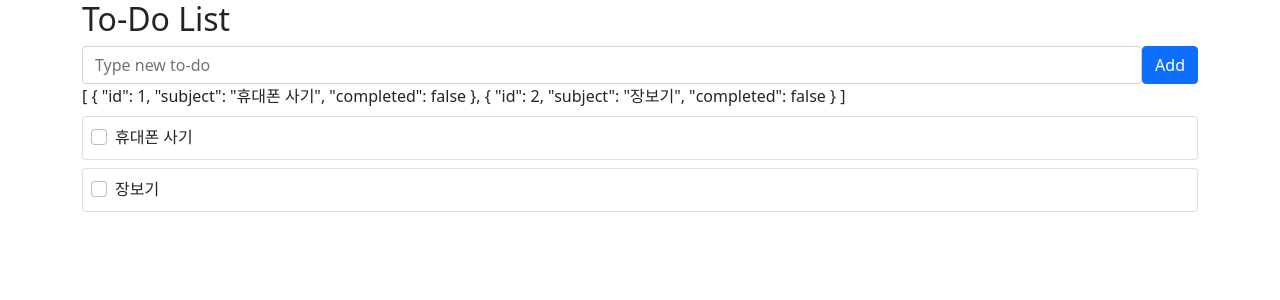
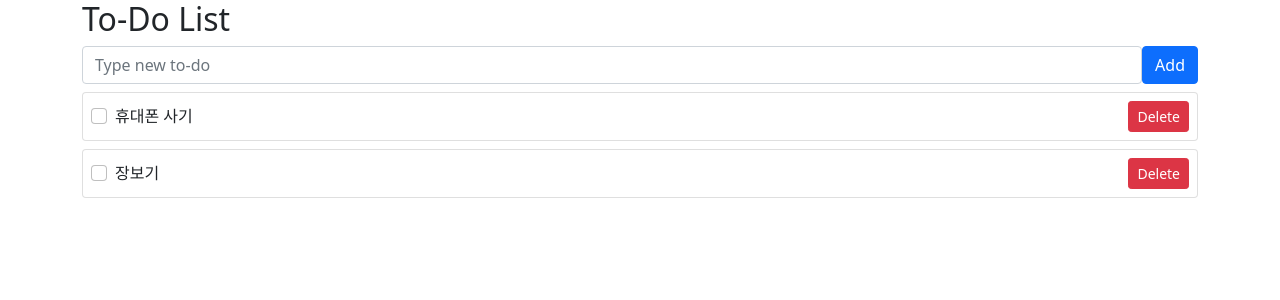
Before and after one commit to sannimdev/vue3-beginner-kossiecoder, a Vue app: page / in a window 1280 px wide. Shown: the top 300 px of the page. Built offline with nearby package versions, Linux system fonts and the light colour scheme.

Commit message:
16강: 배열에서 아이템 삭제하기

```diff
--- a/src/App.vue
+++ b/src/App.vue
@@ -17,16 +17,21 @@
             </div>
             <div v-show="hasError" style="color: red;">This field cannot be empty</div>
         </form>
-        {{ todos }}
-        <div class="card mt-2" v-for="todo in todos" :key="todo.id">
-            <div class="card-body p-2">
-                <div class="form-check">
+        <div v-if="!todos.length">
+            추가된 Todo가 없습니다.
+        </div>
+        <div class="card mt-2" v-for="(todo, index) in todos" :key="todo.id">
+            <div class="card-body p-2 d-flex align-items-center">
+                <div class="form-check flex-grow-1">
                     <input class="form-check-input" type="checkbox" v-model="todo.completed" />
                     <!-- 🐯 스타일 바인딩 유심히 살펴보기 -->
                     <!-- <label class="form-check-label" :style="todo.completed ? todoStyle : {}">{{ -->
                     <label class="form-check-label" :class="{ todo: todo.completed }">{{
                         todo.subject
                     }}</label>
+                </div>
+                <div>
+                    <button class="btn btn-danger btn-sm" @click="deleteTodo(index)">Delete</button>
                 </div>
             </div>
         </div>
@@ -72,11 +77,16 @@ export default {
             }
         };
 
+        const deleteTodo = (index) => {
+            console.log('delete todo', index);
+            todos.value.splice(index, 1);
+        };
+
         /*
-v-if: 토글 시 비용이 많이 듦. 조건을 만족하지 않으면 DOM Elements에서 삭제됨
-- 런타임 동안 자주 바뀌는 요소가 아닌 경우
-v-show: 초기 렌더링 비용이 많이 듦. (style의 display 속성을 none으로 변경하여 비활성화함)
-- Toggle이 자주 필요할 때
+            v-if: 토글 시 비용이 많이 듦. 조건을 만족하지 않으면 DOM Elements에서 삭제됨
+            - 런타임 동안 자주 바뀌는 요소가 아닌 경우
+            v-show: 초기 렌더링 비용이 많이 듦. (style의 display 속성을 none으로 변경하여 비활성화함)
+            - Toggle이 자주 필요할 때
         */
 
         return {
@@ -85,6 +95,7 @@ v-show: 초기 렌더링 비용이 많이 듦. (style의 display 속성을 none
             todoStyle,
             onSubmit,
             hasError,
+            deleteTodo,
         };
     },
 };
```
